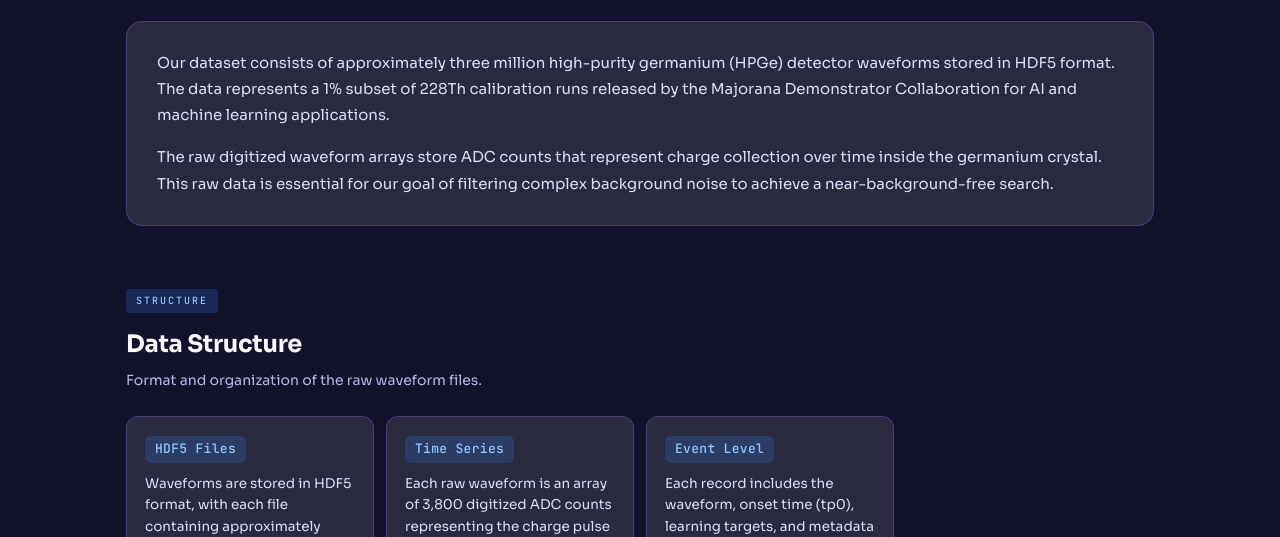
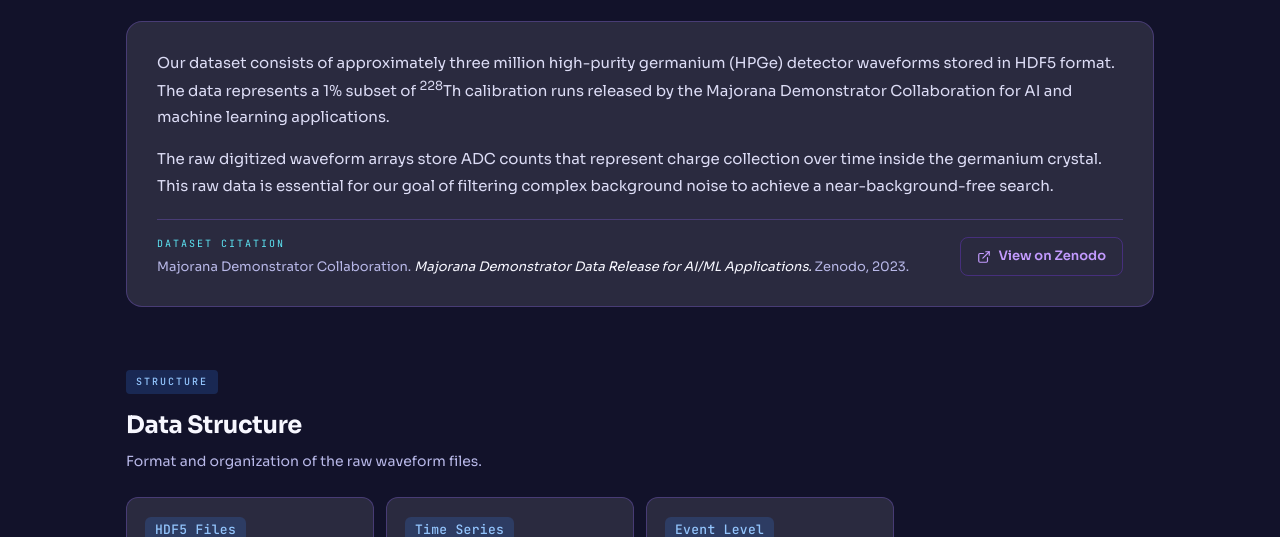
Before and after one commit to YooNice100/majorana-neutrino-hunt-website, a plain HTML site: page docs/data.html in a window 1280 px wide. Shown: the part 563-1100 px from the top of the page. Drawn offline with Linux system fonts and the light colour scheme.

Commit message:
updates to the methods and include link to data

```diff
--- a/docs/data.html
+++ b/docs/data.html
@@ -45,6 +45,7 @@
         <a href="#labels" class="cat-link">Labels</a>
       </div>
 
+      <!-- SOURCE -->
       <section id="source" class="feature-section">
         <div class="feature-section-header">
           <div class="feature-section-badge time">Source</div>
@@ -54,21 +55,40 @@
 
         <div class="data-prose-card">
           <p>
-            Our dataset consists of approximately three million high-purity germanium (HPGe) detector waveforms stored in HDF5 format. The data represents a 1% subset of 228Th calibration runs released by the Majorana Demonstrator Collaboration for AI and machine learning applications.
+            Our dataset consists of approximately three million high-purity germanium (HPGe) detector
+            waveforms stored in HDF5 format. The data represents a 1% subset of
+            <sup>228</sup>Th calibration runs released by the Majorana Demonstrator Collaboration
+            for AI and machine learning applications.
           </p>
           <p>
-            The raw digitized waveform arrays store ADC counts that represent charge collection over time inside the germanium crystal. This raw data is essential for our goal of filtering complex background noise to achieve a near-background-free search.
+            The raw digitized waveform arrays store ADC counts that represent charge collection over
+            time inside the germanium crystal. This raw data is essential for our goal of filtering
+            complex background noise to achieve a near-background-free search.
           </p>
+          <div class="citation-row">
+            <div class="citation-text">
+              <span class="citation-label">Dataset Citation</span>
+              Majorana Demonstrator Collaboration. <em>Majorana Demonstrator Data Release for AI/ML
+              Applications.</em> Zenodo, 2023.
+            </div>
+            <a class="citation-link"
+               href="https://zenodo.org/records/8257027"
+               target="_blank"
+               rel="noopener noreferrer">
+              <svg width="14" height="14" viewBox="0 0 24 24" fill="none" stroke="currentColor" stroke-width="2" stroke-linecap="round" stroke-linejoin="round"><path d="M18 13v6a2 2 0 0 1-2 2H5a2 2 0 0 1-2-2V8a2 2 0 0 1 2-2h6"/><polyline points="15 3 21 3 21 9"/><line x1="10" y1="14" x2="21" y2="3"/></svg>
+              View on Zenodo
+            </a>
+          </div>
         </div>
       </section>
 
+      <!-- STRUCTURE -->
       <section id="structure" class="feature-section">
         <div class="feature-section-header">
           <div class="feature-section-badge tail">Structure</div>
           <h2>Data Structure</h2>
           <p>Format and organization of the raw waveform files.</p>
         </div>
-
         <div class="feature-grid">
           <div class="feature-card">
             <span class="feat-tag tail">HDF5 Files</span>
@@ -85,6 +105,7 @@
         </div>
       </section>
 
+      <!-- LABELS -->
       <section id="labels" class="feature-section">
         <div class="feature-section-header">
           <div class="feature-section-badge grad">Labels</div>
--- a/docs/style.css
+++ b/docs/style.css
@@ -870,6 +870,56 @@ body.subpage .topnav {
   line-height: 1.75;
 }
 
+.citation-row {
+  display: flex;
+  align-items: center;
+  justify-content: space-between;
+  gap: 20px;
+  flex-wrap: wrap;
+  padding-top: 16px;
+  margin-top: 4px;
+  border-top: 1px solid var(--border);
+}
+
+.citation-label {
+  display: block;
+  font-family: 'JetBrains Mono', monospace;
+  font-size: 10px;
+  letter-spacing: 2px;
+  text-transform: uppercase;
+  color: var(--accent-cyan);
+  margin-bottom: 5px;
+}
+
+.citation-text {
+  font-size: 13px;
+  color: var(--text-muted);
+  line-height: 1.6;
+}
+
+.citation-text em { color: var(--text); font-style: italic; }
+
+.citation-link {
+  display: inline-flex;
+  align-items: center;
+  gap: 7px;
+  font-size: 13px;
+  font-weight: 600;
+  text-decoration: none;
+  color: var(--accent-bright);
+  padding: 8px 16px;
+  border: 1px solid rgba(124,58,237,0.35);
+  border-radius: 8px;
+  white-space: nowrap;
+  transition: background 0.2s, border-color 0.2s;
+  flex-shrink: 0;
+}
+
+.citation-link:hover {
+  background: rgba(124,58,237,0.15);
+  border-color: var(--accent-bright);
+}
+
 /* Pipeline steps */
 .pipeline-steps { display: flex; flex-direction: column; gap: 0; }
 
```
Also changed, not shown: docs/methods.html (+51 -16 lines).
